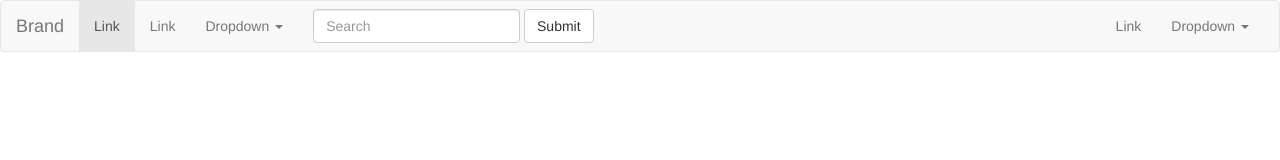
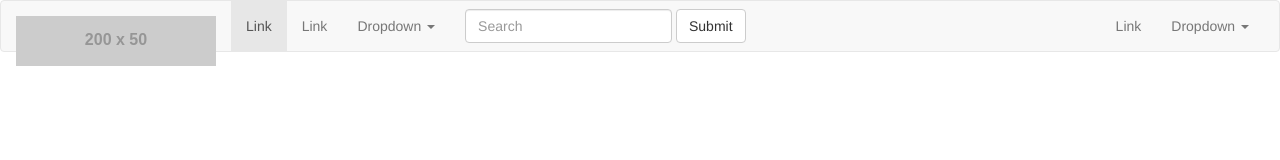
Before and after one commit to ImsirovicAjdin/bootstrapbase-complex-nav-starter, a plain HTML site: page index.html in a window 1280 px wide. Drawn offline with nearby package versions, Linux system fonts and the light colour scheme; placeholder pictures from the web are drawn by us; a web font is replaced by a local one.

Commit message:
Add image instead of text in anchor on navbar-header

```diff
--- a/index.html
+++ b/index.html
@@ -37,7 +37,7 @@
 	        <span class="icon-bar"></span>
 	        <span class="icon-bar"></span>
 	      </button>
-	      <a class="navbar-brand" href="#">Brand</a>
+	      <a class="navbar-brand" href="#"><img src="http://placehold.it/200x50"></img></a>
 	    </div>
 
 	    <!-- Collect the nav links, forms, and other content for toggling -->
```
